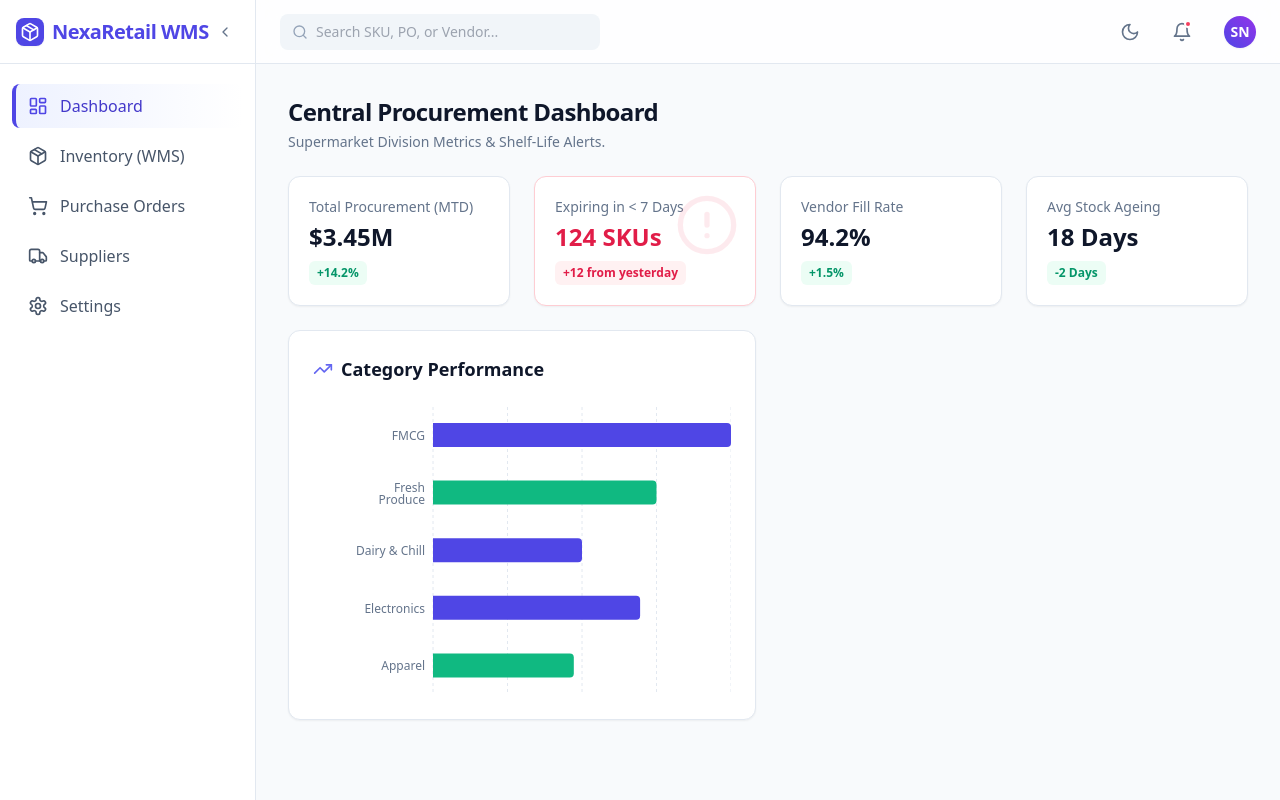
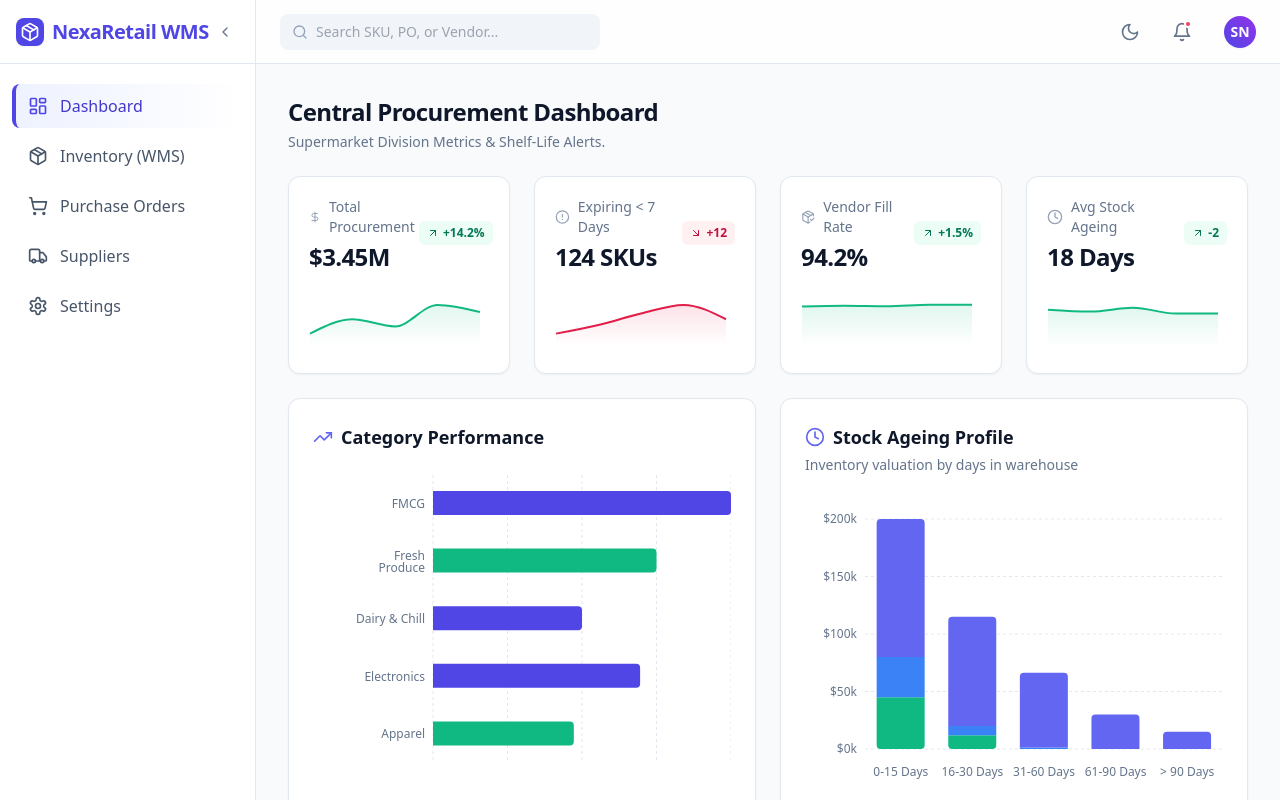
Before and after one commit to Naruto7H/NEXUSWMS, a React (Vite) app: page /dashboard in a window 1280 px wide. Built offline with nearby package versions, Linux system fonts and the light colour scheme.

Commit message:
Update Dashboard.jsx

```diff
--- a/src/pages/Dashboard.jsx
+++ b/src/pages/Dashboard.jsx
@@ -1,7 +1,11 @@
 import React, { useEffect, useState } from 'react';
 import { kpiApi } from '../services/api';
 import { BarChart, Bar, XAxis, YAxis, CartesianGrid, Tooltip, ResponsiveContainer, Cell } from 'recharts';
-import { AlertCircle, TrendingUp } from 'lucide-react';
+import { TrendingUp, DollarSign, AlertCircle, PackageCheck, Clock } from 'lucide-react';
+
+// Import our new UI components
+import KPICard from '../components/ui/KPICard';
+import InventoryAgeingChart from '../components/charts/InventoryAgeingChart';
 
 export default function Dashboard() {
   const [metrics, setMetrics] = useState(null);
@@ -10,7 +14,6 @@ export default function Dashboard() {
     kpiApi.getMetrics().then(setMetrics);
   }, []);
 
-  // Supermarket specific mock data
   const categorySales = [
     { name: 'FMCG', sales: 4000, margin: 8 },
     { name: 'Fresh Produce', sales: 3000, margin: 18 },
@@ -30,29 +33,12 @@ export default function Dashboard() {
         </div>
       </div>
 
+      {/* Replaced hardcoded cards with KPICard component */}
       <div className="grid grid-cols-1 sm:grid-cols-2 lg:grid-cols-4 gap-6">
-        {/* KPI Cards */}
-        <div className="p-5 bg-white dark:bg-slate-800 rounded-xl border border-slate-200 dark:border-slate-700 shadow-sm">
-          <p className="text-sm font-medium text-slate-500">Total Procurement (MTD)</p>
-          <h3 className="text-2xl font-bold text-slate-900 dark:text-white mt-1">{metrics.procurement.value}</h3>
-          <span className="text-xs font-semibold text-emerald-600 bg-emerald-50 px-2 py-1 rounded-md mt-2 inline-block">{metrics.procurement.change}</span>
-        </div>
-        <div className="p-5 bg-white dark:bg-slate-800 rounded-xl border border-rose-200 dark:border-rose-900 shadow-sm relative overflow-hidden">
-          <div className="absolute top-0 right-0 p-4 opacity-10"><AlertCircle className="w-16 h-16 text-rose-500" /></div>
-          <p className="text-sm font-medium text-slate-500">Expiring in &lt; 7 Days</p>
-          <h3 className="text-2xl font-bold text-rose-600 mt-1">{metrics.expiringSoon.value} SKUs</h3>
-          <span className="text-xs font-semibold text-rose-600 bg-rose-50 px-2 py-1 rounded-md mt-2 inline-block">{metrics.expiringSoon.change} from yesterday</span>
-        </div>
-        <div className="p-5 bg-white dark:bg-slate-800 rounded-xl border border-slate-200 dark:border-slate-700 shadow-sm">
-          <p className="text-sm font-medium text-slate-500">Vendor Fill Rate</p>
-          <h3 className="text-2xl font-bold text-slate-900 dark:text-white mt-1">{metrics.vendorFillRate.value}</h3>
-          <span className="text-xs font-semibold text-emerald-600 bg-emerald-50 px-2 py-1 rounded-md mt-2 inline-block">{metrics.vendorFillRate.change}</span>
-        </div>
-        <div className="p-5 bg-white dark:bg-slate-800 rounded-xl border border-slate-200 dark:border-slate-700 shadow-sm">
-          <p className="text-sm font-medium text-slate-500">Avg Stock Ageing</p>
-          <h3 className="text-2xl font-bold text-slate-900 dark:text-white mt-1">{metrics.stockAgeing.value}</h3>
-          <span className="text-xs font-semibold text-emerald-600 bg-emerald-50 px-2 py-1 rounded-md mt-2 inline-block">{metrics.stockAgeing.change} Days</span>
-        </div>
+        <KPICard title="Total Procurement" value={metrics.procurement.value} change={metrics.procurement.change} isPositive={metrics.procurement.isPositive} icon={DollarSign} data={[{value: 10}, {value: 20}, {value: 15}, {value: 30}, {value: 25}]} />
+        <KPICard title="Expiring < 7 Days" value={metrics.expiringSoon.value + ' SKUs'} change={metrics.expiringSoon.change} isPositive={metrics.expiringSoon.isPositive} icon={AlertCircle} data={[{value: 5}, {value: 8}, {value: 12}, {value: 15}, {value: 10}]} />
+        <KPICard title="Vendor Fill Rate" value={metrics.vendorFillRate.value} change={metrics.vendorFillRate.change} isPositive={metrics.vendorFillRate.isPositive} icon={PackageCheck} data={[{value: 90}, {value: 92}, {value: 91}, {value: 94}, {value: 94}]} />
+        <KPICard title="Avg Stock Ageing" value={metrics.stockAgeing.value} change={metrics.stockAgeing.change} isPositive={metrics.stockAgeing.isPositive} icon={Clock} data={[{value: 20}, {value: 19}, {value: 21}, {value: 18}, {value: 18}]} />
       </div>
 
       <div className="grid grid-cols-1 lg:grid-cols-2 gap-6">
@@ -76,6 +62,9 @@ export default function Dashboard() {
             </ResponsiveContainer>
           </div>
         </div>
+
+        {/* Added the connected Ageing Chart component here */}
+        <InventoryAgeingChart />
       </div>
     </div>
   );
```
